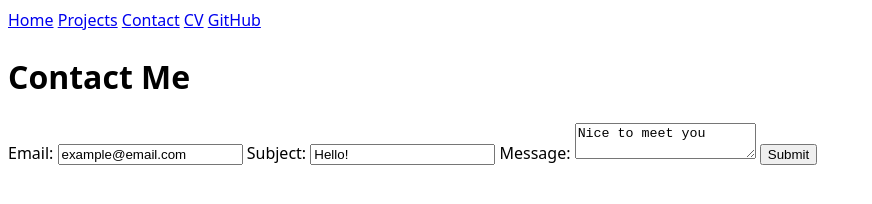
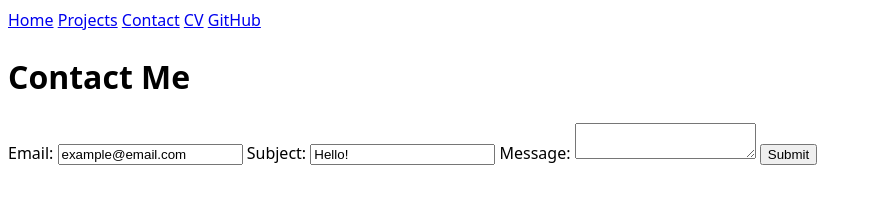
Before and after one commit to calvincj/DSC106portfolio, a plain HTML site: page contact/index.html in a window 1280 px wide. Shown: the whole page, without its empty margins (0-872 px from the left). Drawn offline with Linux system fonts and the light colour scheme.

Commit message:
Edit Contact

```diff
--- a/contact/index.html
+++ b/contact/index.html
@@ -27,7 +27,7 @@
         </label>
 
         <label>
-            Message: <textarea name="body">Nice to meet you</textarea>
+            Message: <textarea name="body"></textarea>
         </label>
 
         <button>Submit</button>
```
